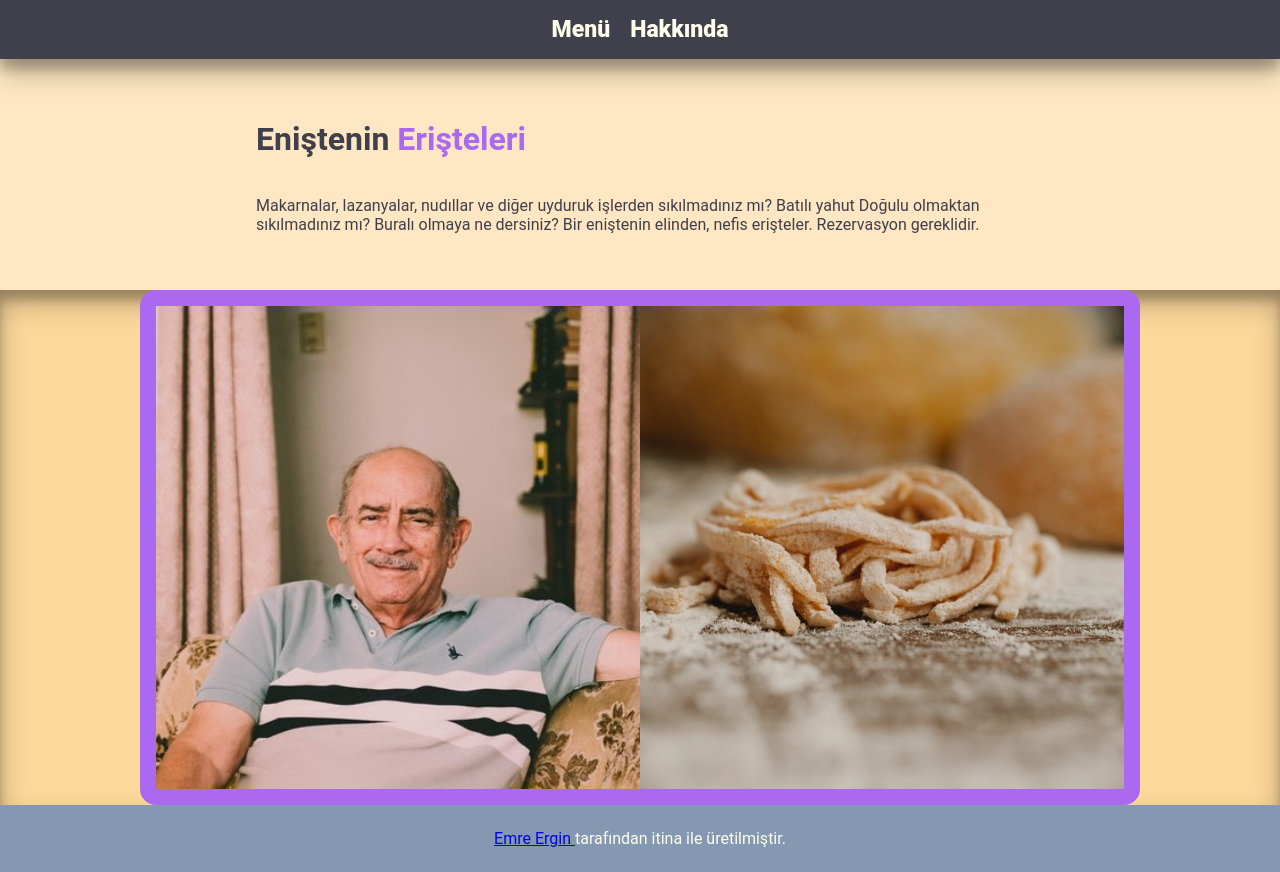
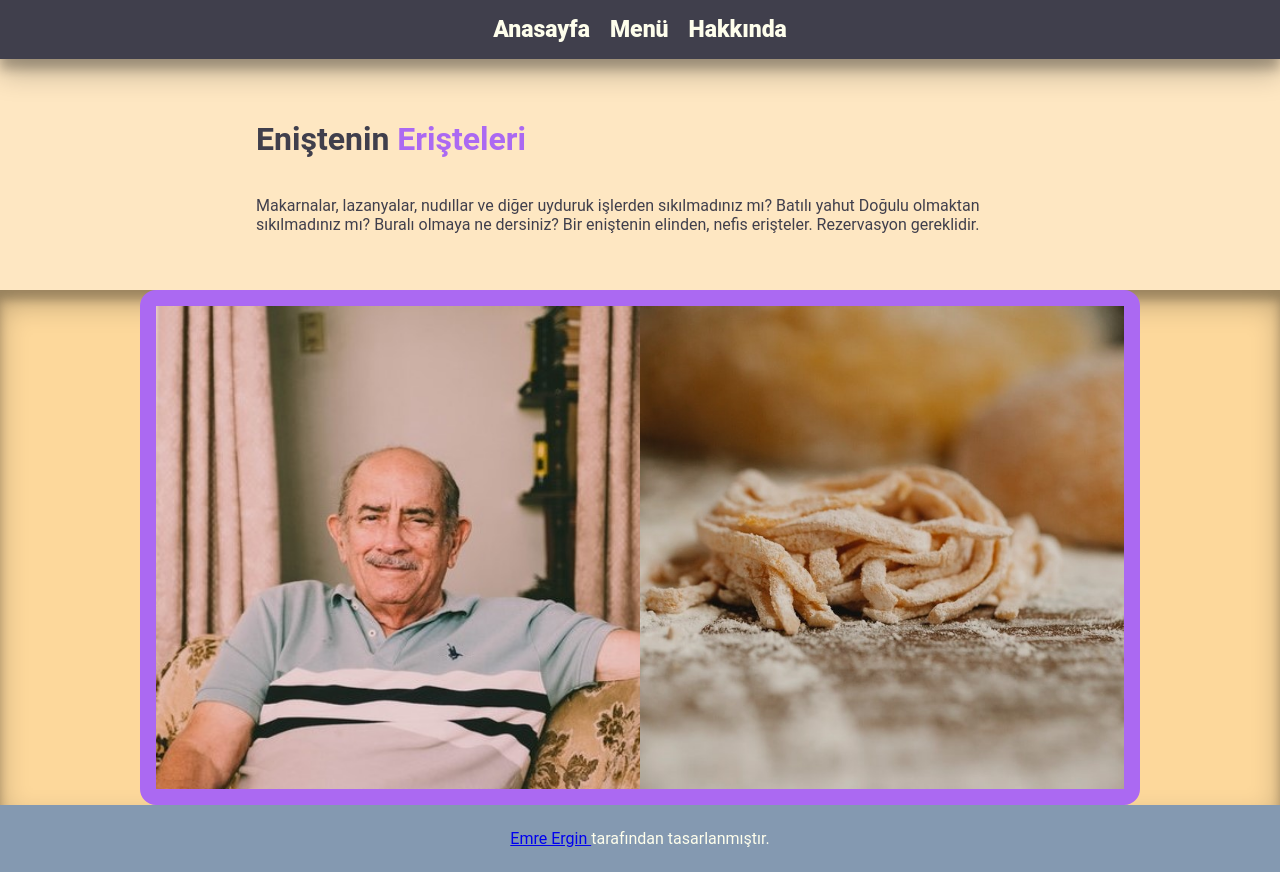
Before and after one commit to emrergin/restoran, a website built with webpack: page dist/index.html in a window 1280 px wide. Built offline with nearby package versions, Linux system fonts and the light colour scheme.

Commit message:
improved flexbox

```diff
--- a/src/contactLoad.js
+++ b/src/contactLoad.js
@@ -1,5 +1,5 @@
 function contactLoad(){
     console.log(`daha hazir degilim`);
-  }
+}
 
-  export {  contactLoad };
+export {  contactLoad };
--- a/src/index.js
+++ b/src/index.js
@@ -1,11 +1,52 @@
-import { pageLoad } from './pageLoad';
+import { tanitimLoad, resim1Load } from './pageLoad';
 import { menuLoad } from './menuLoad';
 import { contactLoad } from './contactLoad';
 import './style.css';
 
+const herSey = document.createElement('div');
+herSey.classList.add(`hersey`);
 
-function component() {
-  return pageLoad();
+function ustKisim() {
+const herTepe=document.createElement('div');
+herTepe.classList.add(`tepe`);
+const ustButonlar=document.createElement('ul');
+
+const menuButon=document.createElement('li');
+menuButon.textContent="Menü";
+menuButon.setAttribute(`id`,`Dugme2`);
+menuButon.addEventListener("click", menuLoad);
+
+const hakkindaButon=document.createElement('li');
+hakkindaButon.textContent="Hakkında";
+hakkindaButon.setAttribute(`id`,`Dugme3`);
+hakkindaButon.addEventListener("click", contactLoad);
+
+const anaButon=document.createElement(`li`);
+anaButon.textContent=`Anasayfa`;
+anaButon.setAttribute(`id`,`Dugme1`);
+// anaButon.addEventListener("click", pageLoad);
+
+ustButonlar.appendChild(anaButon);
+ustButonlar.appendChild(menuButon);
+ustButonlar.appendChild(hakkindaButon);
+
+herTepe.appendChild(ustButonlar);
+
+return herTepe;
 }
 
-document.body.appendChild(component());
+function altKisim() {
+  const altCubuk=document.createElement(`div`);
+  altCubuk.classList.add(`footer`);
+  const dipnot=document.createElement(`p`);
+  dipnot.innerHTML=`<a href=https://github.com/emrergin> Emre Ergin </a> tarafından tasarlanmıştır.`;
+  altCubuk.appendChild(dipnot);
+
+  return altCubuk;
+}
+
+herSey.appendChild(ustKisim());
+herSey.appendChild(tanitimLoad());
+herSey.appendChild(resim1Load());
+herSey.appendChild(altKisim());
+document.body.appendChild(herSey);
--- a/src/menuLoad.js
+++ b/src/menuLoad.js
@@ -1,5 +1,5 @@
 function menuLoad(){
     console.log(`daha hazir degilim`);
-  }
+}
 
   export {  menuLoad };
--- a/src/pageLoad.js
+++ b/src/pageLoad.js
@@ -1,41 +1,13 @@
-
 // import Utrektli from './Man_eating_noodels.JPG';
 import Alman from './almanEristesi.jpg';
 import Eniste from './Italyan.jpg'
-import { menuLoad } from './menuLoad';
 
-function pageLoad(){
-    const herSey = document.createElement('div');
-    herSey.classList.add(`hersey`);
-    const herTepe=document.createElement('div');
-    herTepe.classList.add(`tepe`);
-    const Tepe1=document.createElement('div');
-    Tepe1.classList.add(`tepe1`);
-    const solKoseResmi=document.createElement('div');
-    const sagUstButonlar=document.createElement('ul');
-    const menuButon=document.createElement('li');
-    menuButon.textContent="Menü";
-    menuButon.addEventListener("onclick", menuLoad());
-    const hakkindaButon=document.createElement('li');
-    hakkindaButon.textContent="Hakkında";
-
-    sagUstButonlar.appendChild(menuButon);
-    sagUstButonlar.appendChild(hakkindaButon);
-
-    Tepe1.appendChild(solKoseResmi);
-    Tepe1.appendChild(sagUstButonlar);
-
-    herTepe.appendChild(Tepe1);
-    herSey.appendChild(herTepe);
-
+function tanitimLoad(){
     const baslik=document.createElement('h1');
     baslik.innerHTML=`Eniştenin <span class="mor">Erişteleri</span>`;
     const aciklama=document.createElement('p');
     aciklama.textContent=`Makarnalar, lazanyalar, nudıllar ve diğer uyduruk işlerden sıkılmadınız mı? Batılı yahut Doğulu olmaktan sıkılmadınız mı? Buralı olmaya ne dersiniz?
     Bir eniştenin elinden, nefis erişteler. Rezervasyon gereklidir.`;
-
-    // const tepe2icerik=document.cre
-
     const Tepe2ic=document.createElement('div');
     Tepe2ic.classList.add(`yaziyeri`);
     const Tepe2=document.createElement('div');
@@ -44,9 +16,10 @@ function pageLoad(){
     Tepe2ic.appendChild(baslik);
     Tepe2ic.appendChild(aciklama);
     Tepe2.appendChild(Tepe2ic);
-    herSey.appendChild(Tepe2);
-    //EN TEPENIN BITISI================================
+    return Tepe2;
+}
 
+function resim1Load(){
     const Orta=document.createElement(`div`);
     Orta.classList.add(`orta`);
 
@@ -68,18 +41,8 @@ function pageLoad(){
     resAlbum.appendChild(card1);
     resAlbum.appendChild(card2);
     Orta.appendChild(resAlbum);
-    herSey.appendChild(Orta);
-
-    // ORTANIN BITISI================================
-    const altCubuk=document.createElement(`div`);
-    altCubuk.classList.add(`footer`);
-    const dipnot=document.createElement(`p`);
-    dipnot.innerHTML=`<a href=https://github.com/emrergin> Emre Ergin </a> tarafından itina ile üretilmiştir.`;
-    altCubuk.appendChild(dipnot);
-    herSey.appendChild(altCubuk);
-
-    return herSey;
+    return Orta;
 }
 
 
-export {  pageLoad };
+export {  tanitimLoad,resim1Load };
```
Also changed, not shown: README.md, dist/index.html, dist/main.js, 1 other file.
